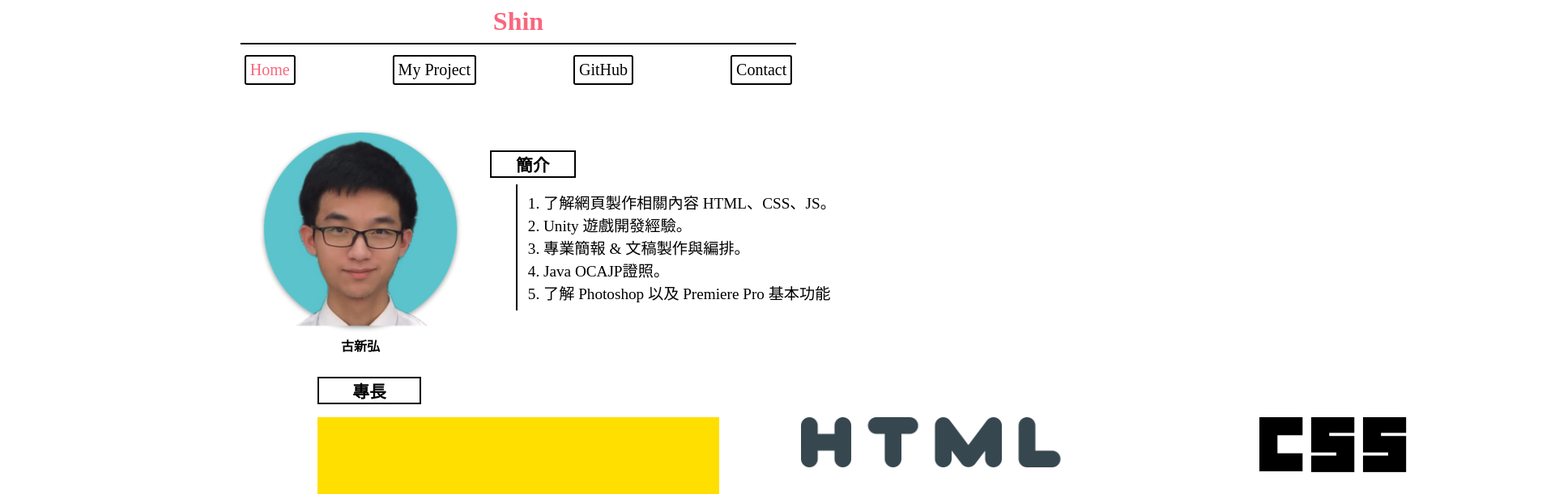
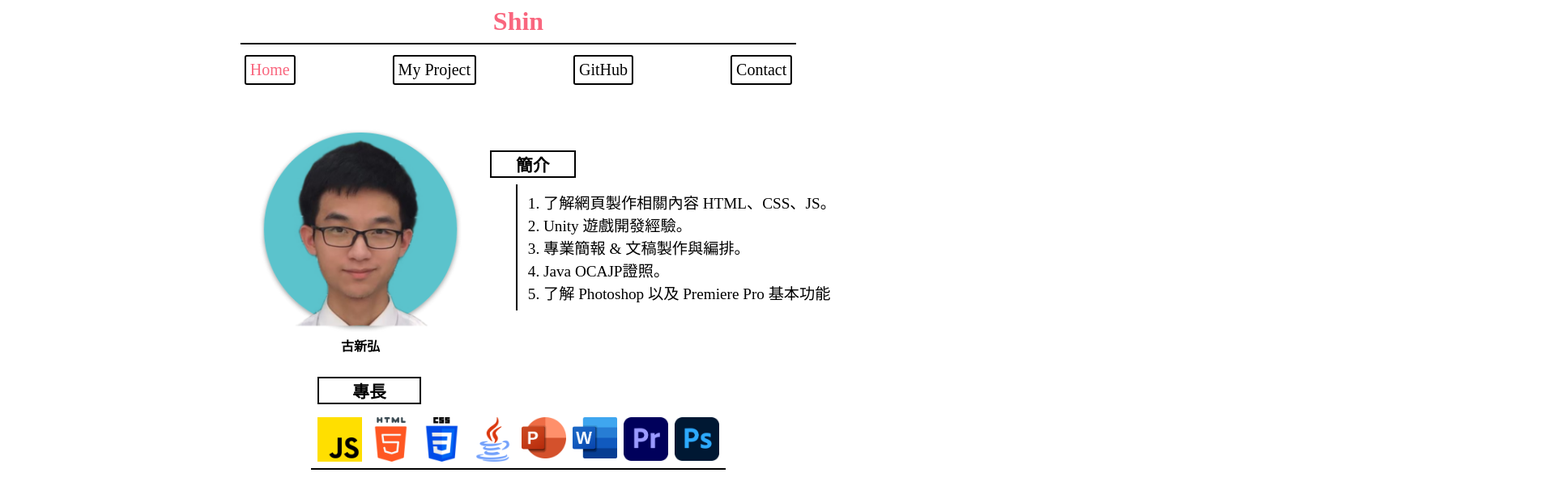
Before and after one commit to nhpss96097/MyWebSite, a Next.js app: page / in a window 1280 px wide. Shown: the top 611 px of the page at 81% size, 1920 px wide, since content can reach past the window. Built offline with nearby package versions, Linux system fonts and the light colour scheme.

Commit message:
Fixed bugs in different browsers

```diff
--- a/src/styles/profile.module.css
+++ b/src/styles/profile.module.css
@@ -47,7 +47,8 @@
   justify-self: center;
   text-align: center;
   position: relative;
-  display: flex;
+  display: grid;
+  grid-auto-flow: column;
   gap: 0.5rem;
   height: auto;
   padding: 0.5rem;
@@ -57,9 +58,11 @@
 
 /* .specialtyImg {
   transition: 0.3s ease;
-}
+  width: 100px;
+  height: 100px;
+} */
 
-.specialtyImg:hover {
+/* .specialtyImg:hover {
   transform: scale(1.1);
 } */
 
```
